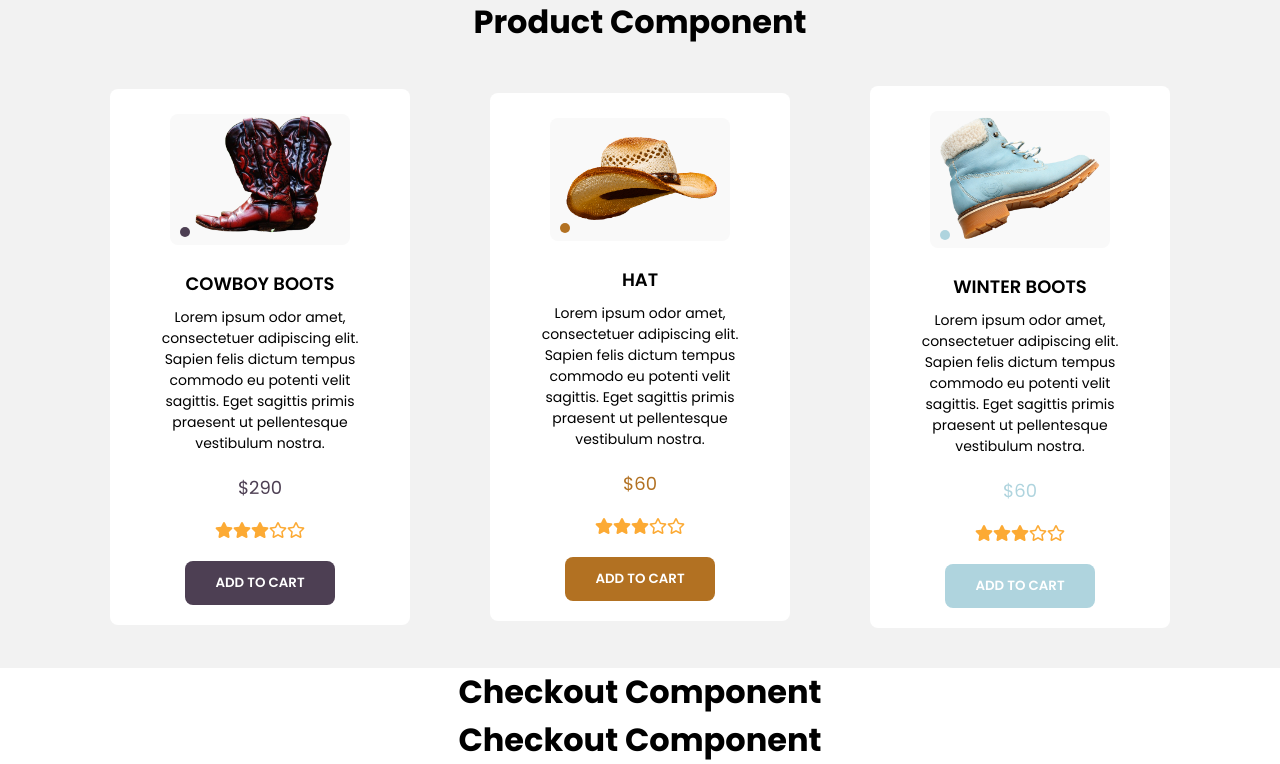
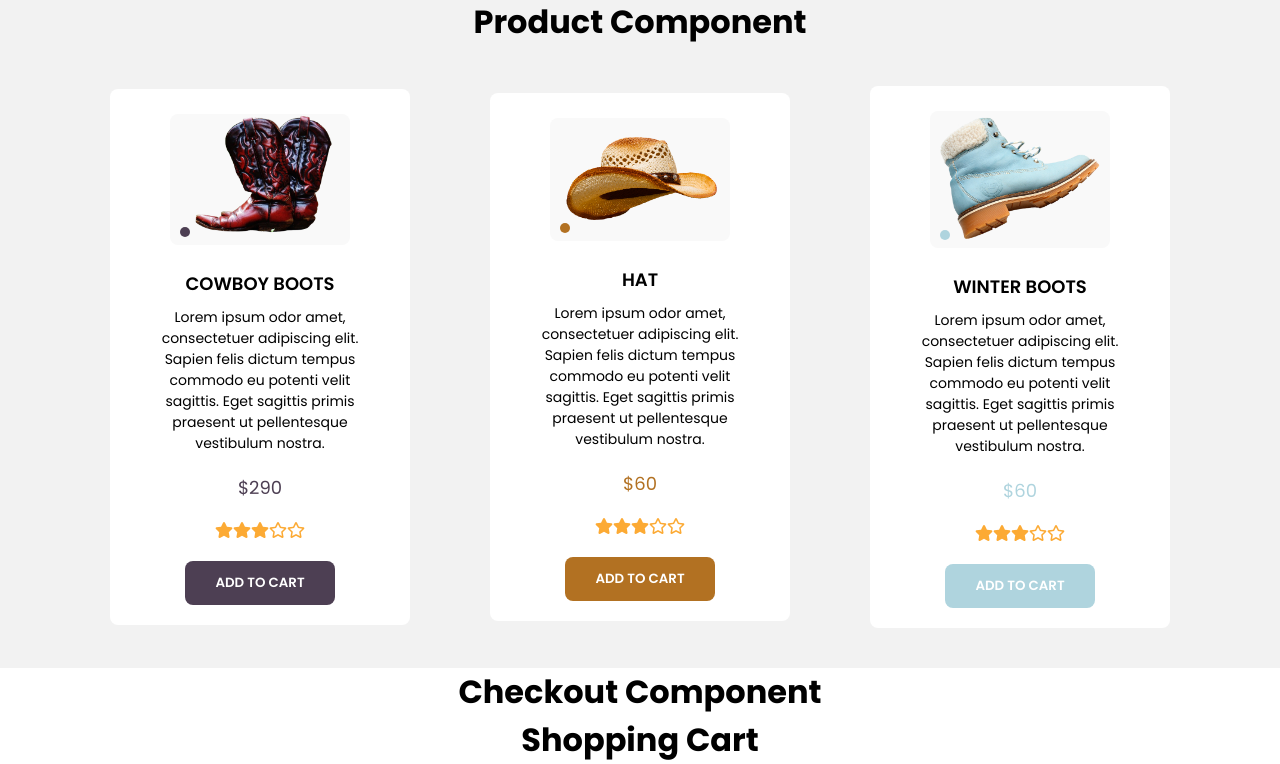
Before and after one commit to mickey55679/react-components-athletech, a React (Create React App) app: page / in a window 1280 px wide. Shown: the part 1228-1992 px from the top of the page. Built offline with nearby package versions, Linux system fonts and the light colour scheme; a web font is replaced by a local one.

Commit message:
added shopping cart

```diff
--- a/src/App.js
+++ b/src/App.js
@@ -19,7 +19,8 @@ export default function MyApp() {
       <ProductCard />
       <h4>Checkout Component</h4>
       <Checkout />
-      <h5>Checkout Component</h5>
+      <h5>Shopping Cart</h5>
+      <ShoppingCart />
     </div>
   );
 }
```
